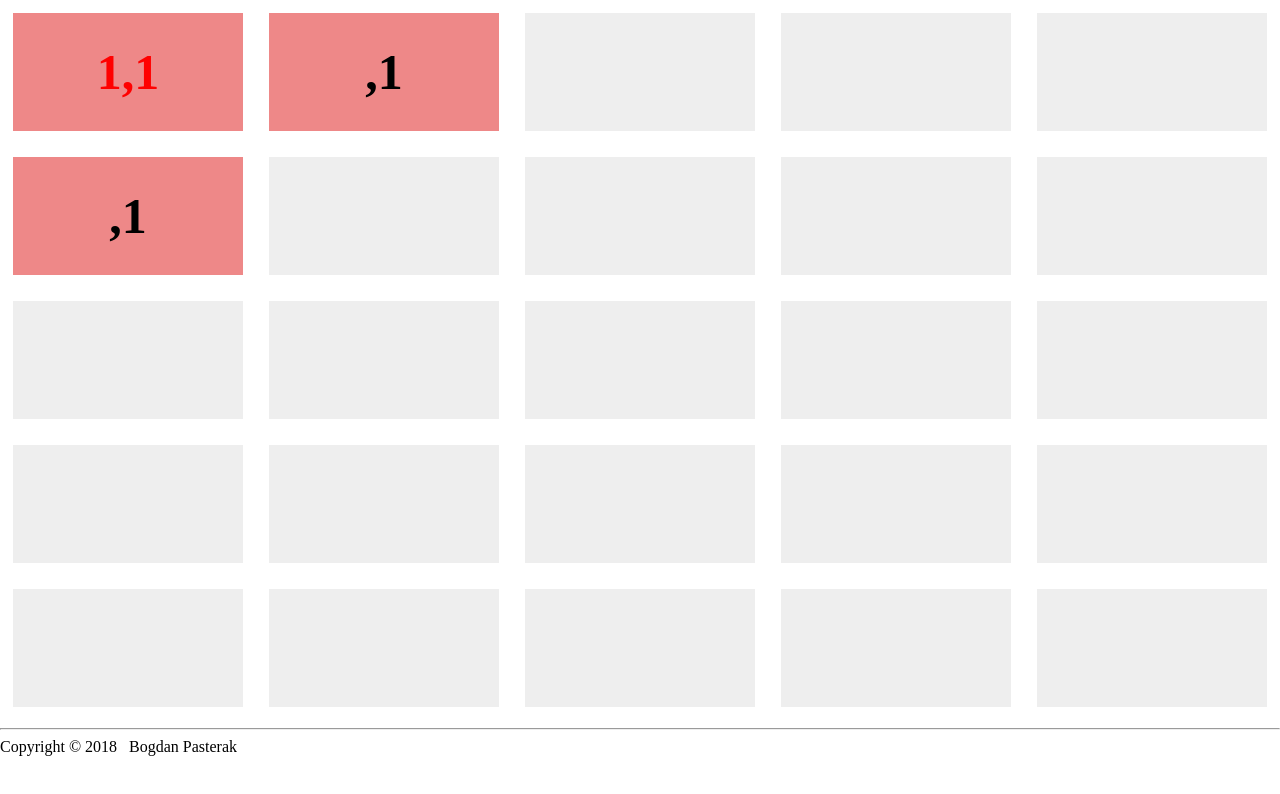
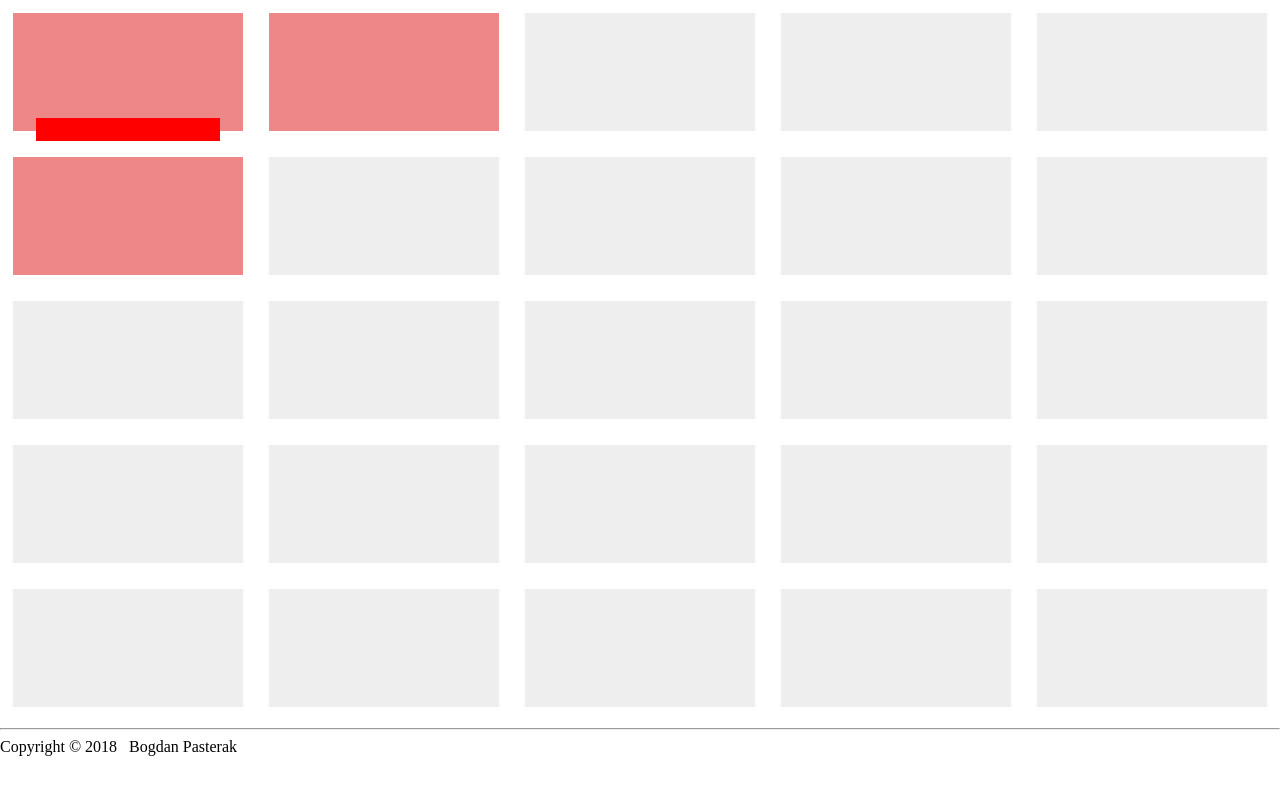
Before and after one commit to BogdanPasterak/castles, a website: page index.html in a window 1280 px wide. Both pictures are taken after a click on the element 128 px from the left and 72 px from the top of the page. Drawn offline with Linux system fonts and the light colour scheme.

Commit message:
Graphic level 1

```diff
--- a/script.js
+++ b/script.js
@@ -75,6 +75,7 @@
             for (let index = 0; index < this.fieldsNods.length; index++) {
                 // castel
                 let list = 'field';
+                this.fieldsNods[index].innerHTML = "";
                 let text = "";
                 if (castels[index] > 0) {
                     text += castels[index];
@@ -93,7 +94,13 @@
                     list += ' player2';
                 }
                 this.fieldsNods[index].classList = list;
-                this.fieldsNods[index].innerText = text;
+                //this.fieldsNods[index].innerText = text;
+                if (castels[index] != 0) {
+                    let color = (castels[index] > 0) ? 'color-red' : 'color-green';
+                    let base = document.createElement('div');
+                    base.classList.add('base', color);
+                    this.fieldsNods[index].append(base)
+                }
             }
         }
     };
@@ -112,6 +119,7 @@
             if (model.fields[index] * model.player >= 0 &&
                 model.owners[index] * model.player < 5 &&
                 model.owners[index] * model.player >= 0) {
+
                 model.owners[index] += model.player;
                 model.fields = model.getAffects(model.owners);
                 view.repanitFields(model.fields, model.owners);
--- a/style.css
+++ b/style.css
@@ -17,7 +17,6 @@ html , body {
     display: flex;
     flex-grow: 1;
     margin: 1%;
-    width: 23%;
     min-height: 50px;
     background-color: #eee;
     align-items: center;
@@ -37,3 +36,14 @@ html , body {
 .field.castel2 {
     color: green;
 }
+.base {
+    width: 80%;
+    height: 20%;
+    margin-top: 50%;
+}
+.color-red {
+    background-color: #f00;
+}
+.color-green {
+    background-color: green;
+}
```
